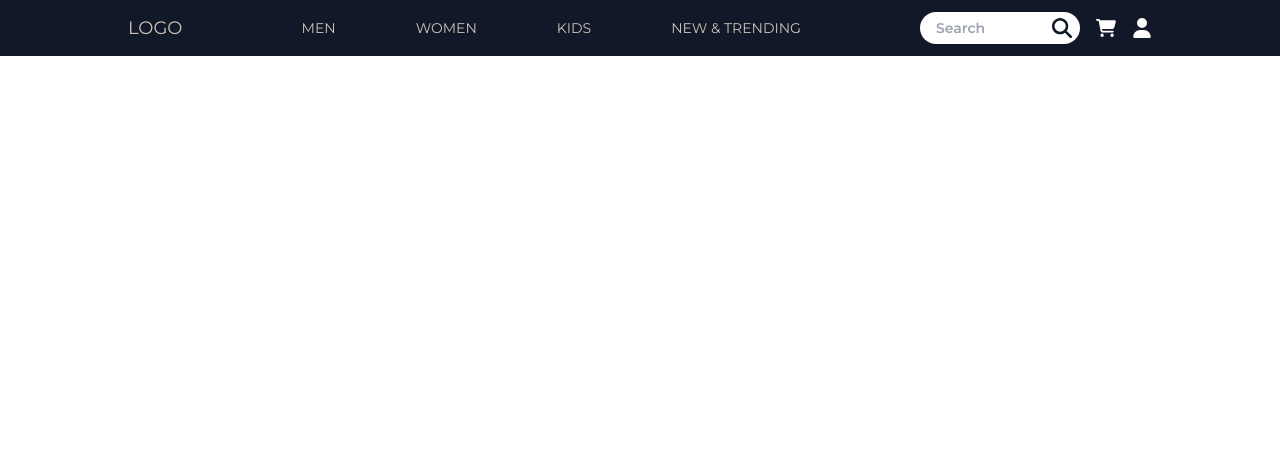
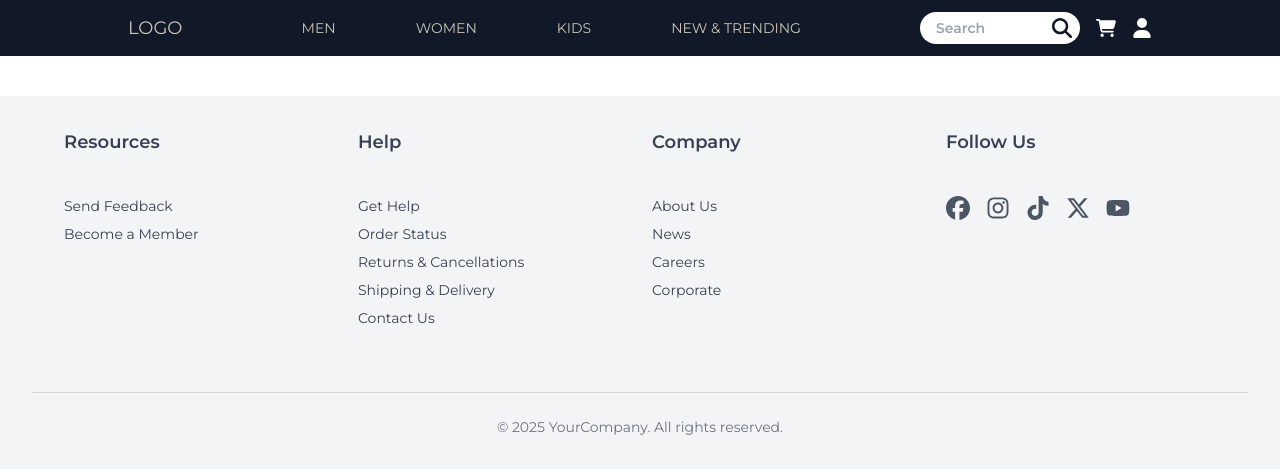
Before and after one commit to synochan/ecommerce-project, a React (Vite) app in the folder frontend/: page / in a window 1280 px wide. Shown: the top 474 px of the page. Built offline with nearby package versions, Linux system fonts and the light colour scheme.

Commit message:
Add footer component

```diff
--- a/frontend/src/App.tsx
+++ b/frontend/src/App.tsx
@@ -2,12 +2,14 @@ import { useState } from "react";
 import Login from "./components/Login";
 import Register from "./components/Register";
 import { NavBar } from "./components/NavBar";
+import Footer from "./components/Footer";
 
 function App() {
 
   return (
     <>
     <NavBar />
+    <Footer />
     </>
   );
 }
--- /dev/null
+++ b/frontend/src/components/Footer.tsx
@@ -0,0 +1,62 @@
+import { FaFacebook, FaInstagram, FaTiktok, FaXTwitter, FaYoutube } from "react-icons/fa6";
+
+function Footer() {
+  return (
+    <footer className="bg-gray-100 p-8 mt-10">
+      <div className="max-w-6xl mx-auto grid grid-cols-1 md:grid-cols-4 gap-6 text-sm text-gray-700">
+
+        {/* Resources Section */}
+        <div className="md:mb-10">
+          <h4 className="font-semibold text-lg md:mb-10 mb-2">Resources</h4>
+          <ul className="space-y-2">
+            <li><a href="#" className="hover:text-black">Send Feedback</a></li>
+            <li><a href="#" className="hover:text-black">Become a Member</a></li>
+          </ul>
+        </div>
+
+        {/* Help Section */}
+        <div className="md:mb-10">
+          <h4 className="font-semibold text-lg md:mb-10 mb-2">Help</h4>
+          <ul className="space-y-2">
+            <li><a href="#" className="hover:text-black">Get Help</a></li>
+            <li><a href="#" className="hover:text-black">Order Status</a></li>
+            <li><a href="#" className="hover:text-black">Returns & Cancellations</a></li>
+            <li><a href="#" className="hover:text-black">Shipping & Delivery</a></li>
+            <li><a href="#" className="hover:text-black">Contact Us</a></li>
+          </ul>
+        </div>
+
+        {/* Company Section */}
+        <div className="md:mb-10">
+          <h4 className="font-semibold text-lg md:mb-10 mb-2">Company</h4>
+          <ul className="space-y-2">
+            <li><a href="#" className="hover:text-black">About Us</a></li>
+            <li><a href="#" className="hover:text-black">News</a></li>
+            <li><a href="#" className="hover:text-black">Careers</a></li>
+            <li><a href="#" className="hover:text-black">Corporate</a></li>
+          </ul>
+        </div>
+
+        {/* Follow Us Section */}
+        <div className="md:mb-10">
+          <h4 className="font-semibold text-lg md:mb-10">Follow Us</h4>
+          <div className="flex space-x-4 mt-2 text-gray-600">
+            <a href="#" className="hover:text-black"><FaFacebook size={24} /></a>
+            <a href="#" className="hover:text-black"><FaInstagram size={24} /></a>
+            <a href="#" className="hover:text-black"><FaTiktok size={24} /></a>
+            <a href="#" className="hover:text-black"><FaXTwitter size={24} /></a>
+            <a href="#" className="hover:text-black"><FaYoutube size={24} /></a>
+          </div>
+        </div>
+      </div>
+
+      {/* Divider */}
+      <div className="border-t border-gray-300 my-6"></div>
+
+      {/* Copyright Notice */}
+      <p className="text-center text-gray-500 text-sm">© {new Date().getFullYear()} YourCompany. All rights reserved.</p>
+    </footer>
+  );
+}
+
+export default Footer;
```
